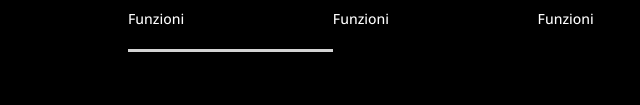
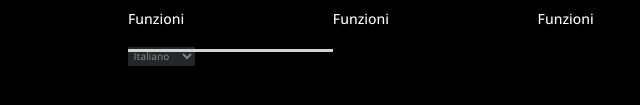
Before and after one commit to GIOVACAPE/htmlcss-dropbox, a plain HTML site: page index.html in a window 1280 px wide. Shown: the part 6035-6140 px from the top of the page, 0-640 px from the left. Drawn offline with nearby package versions, Linux system fonts and the light colour scheme.

Commit message:
praticamente completato

```diff
--- a/index.html
+++ b/index.html
@@ -469,6 +469,18 @@
 
                 <div class="break-line"></div>
 
+                <a href="#logo-link">
+                    <select name="languages" id="language-select">
+
+                        <option value="it">Italiano</option>
+                        <option value="eng">Inglese</option>
+                        <option value="fr">Francese</option>
+                        <option value="esp">Spagnolo</option>
+                        <option value="deutch">Tedesco</option>
+                        <option value="turkish">Turco</option>
+                    </select>
+                </a>
+
 
             </section>
         </footer>
```
